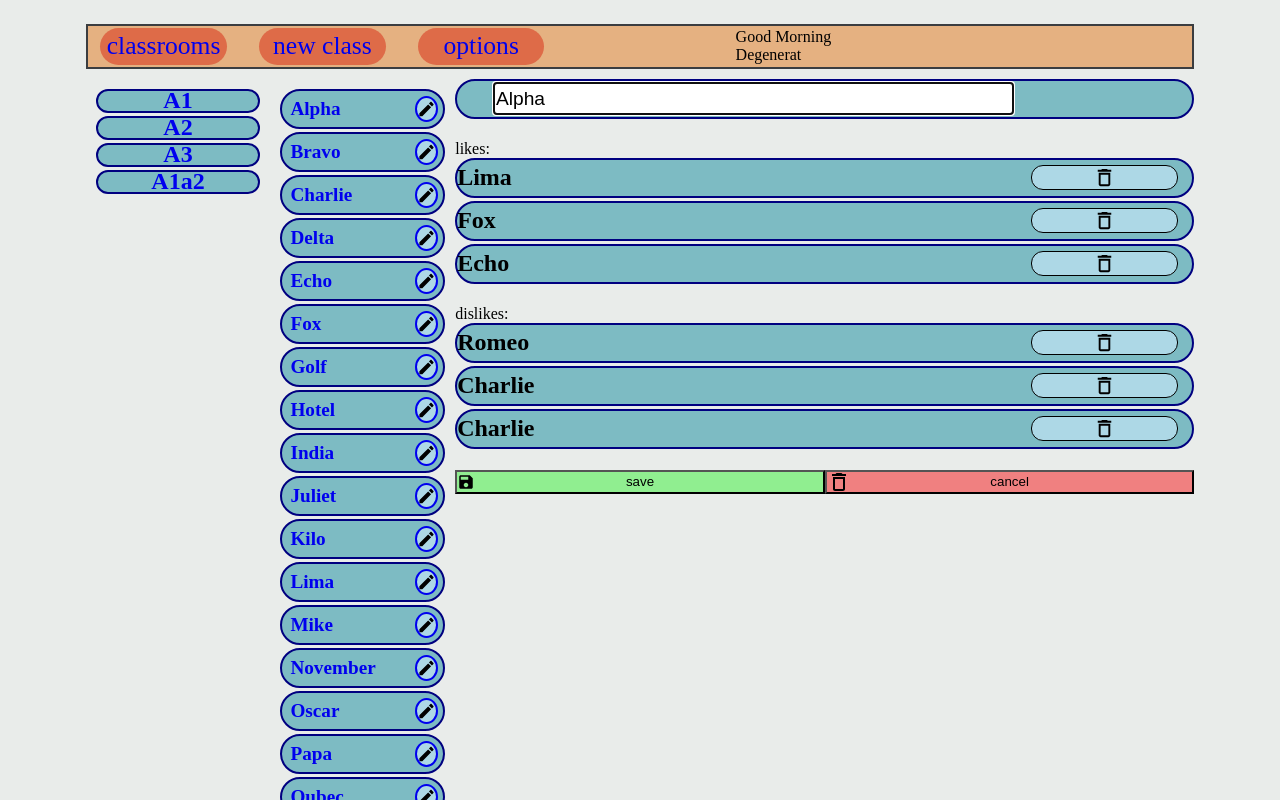
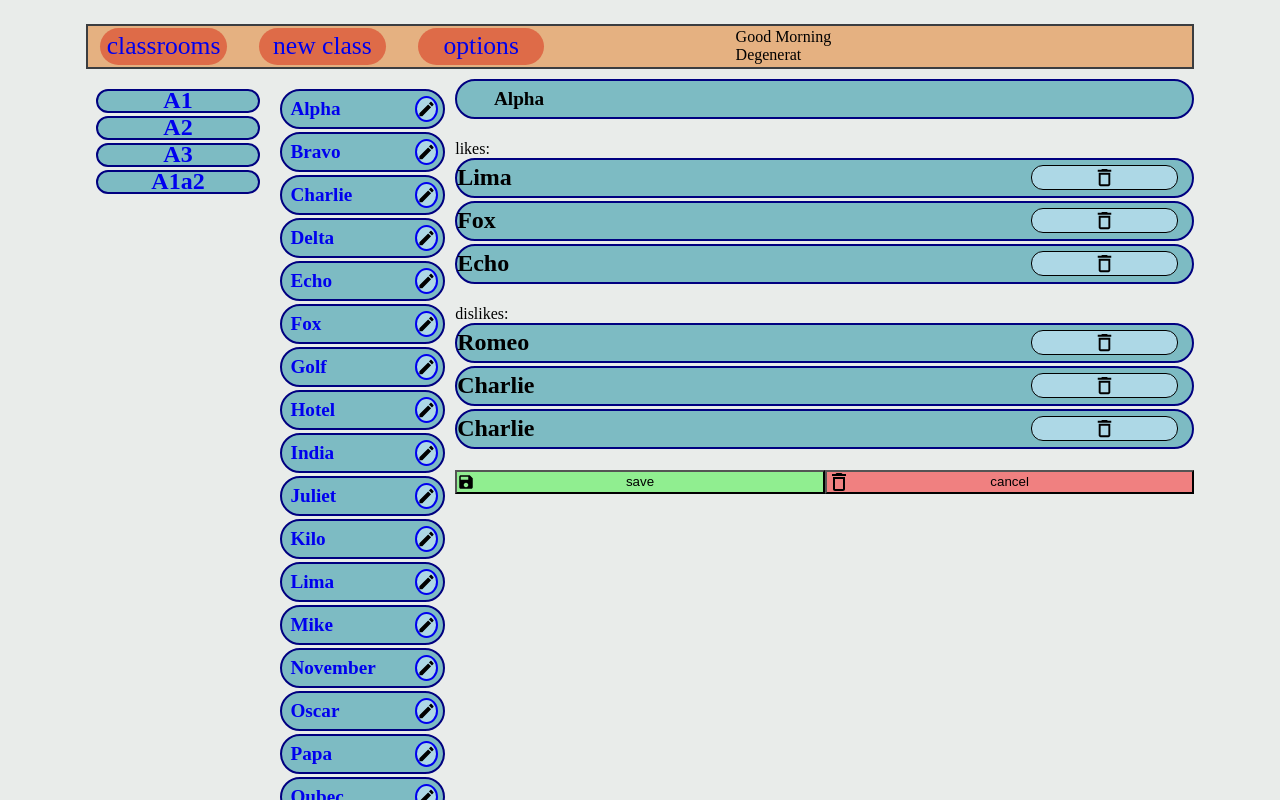
Before and after one commit to gulilo/Classroom, a React (Create React App) app: page /classroom/0/student/1/edit in a window 1280 px wide. Shown: the top 800 px of the page. Built offline with nearby package versions, Linux system fonts and the light colour scheme.

Commit message:
fix edit

```diff
--- a/src/Components/StudentEdit.jsx
+++ b/src/Components/StudentEdit.jsx
@@ -6,7 +6,7 @@ import labelStyles from "../cssFiles/StudentEdit.module.css";
 import Style_MainGrid from "../cssFiles/MainGridLayout.module.css";
 
 function NameItem(props) {
-  const [edit, setEdit] = useState({ edit: false });
+  const [edit, setEdit] = useState(false);
   const nameInput = useRef(null);
 
   if (!edit) {
```
